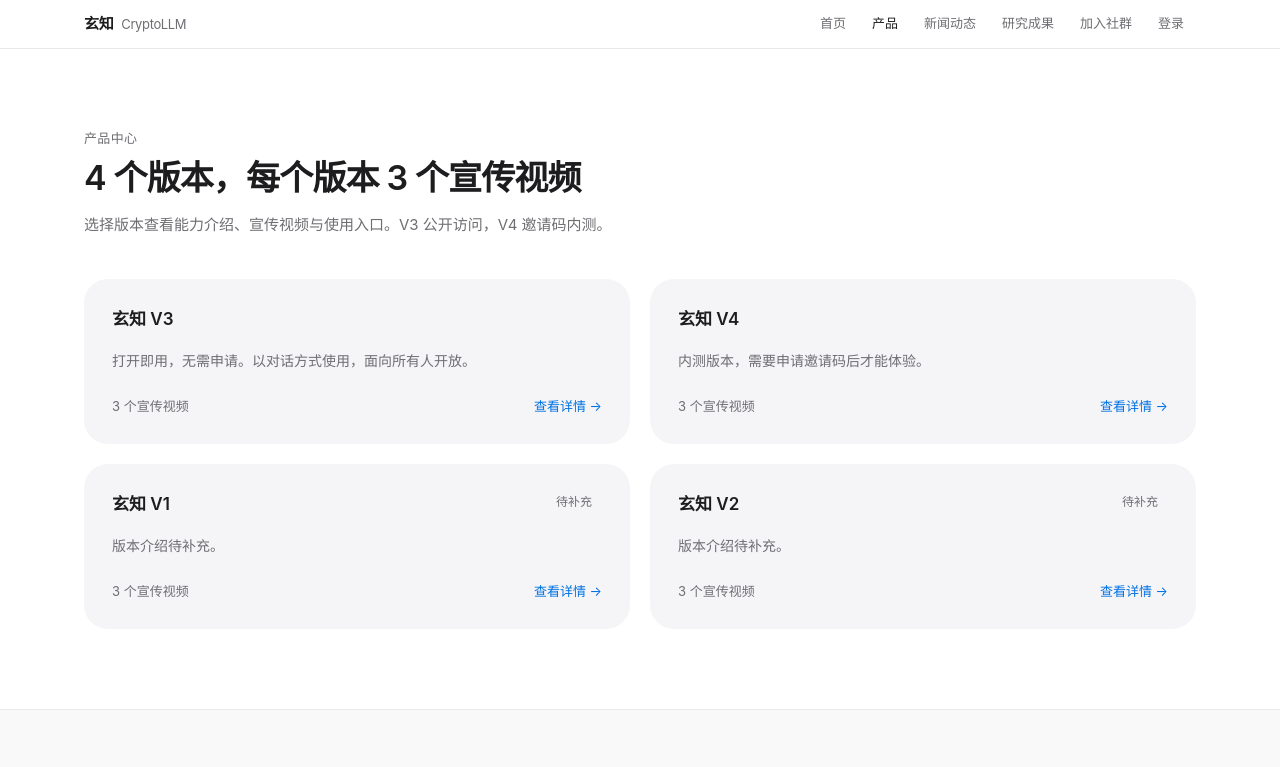
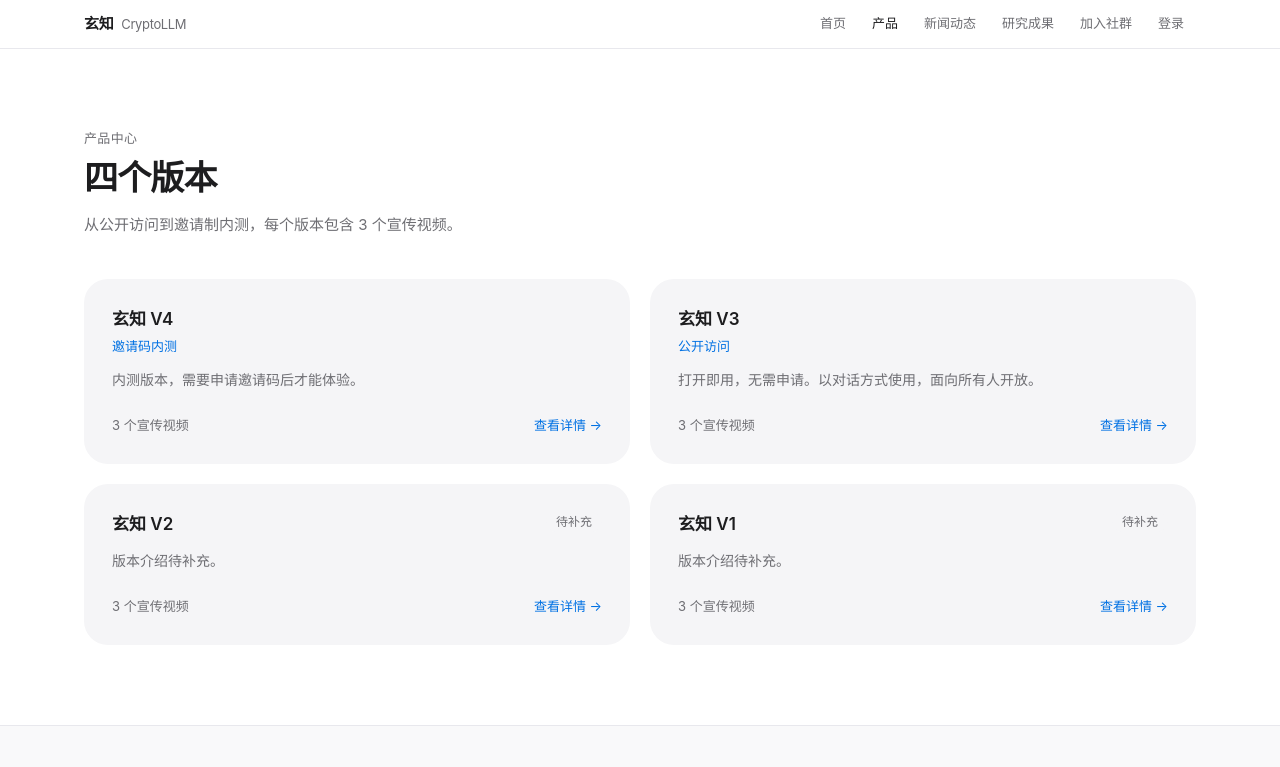
Before and after one commit to 2713498198/Cryptollm-web, a Next.js app: page /products in a window 1280 px wide. Shown: the top 767 px of the page. Built offline with nearby package versions, Linux system fonts and the light colour scheme.

Commit message:
优化产品中心版本排序与卡片信息层级

```diff
--- a/app/products/page.tsx
+++ b/app/products/page.tsx
@@ -11,8 +11,8 @@ export default function ProductsPage() {
   return (
     <Section
       eyebrow="产品中心"
-      title="4 个版本，每个版本 3 个宣传视频"
-      subtitle="选择版本查看能力介绍、宣传视频与使用入口。V3 公开访问，V4 邀请码内测。"
+      title="四个版本"
+      subtitle="从公开访问到邀请制内测，每个版本包含 3 个宣传视频。"
       headingLevel="h1"
     >
       <div className="grid gap-5 md:grid-cols-2">
--- a/components/ui.tsx
+++ b/components/ui.tsx
@@ -130,7 +130,10 @@ export function VersionCard({ version }: { version: Version }) {
         <h3 className="text-[17px] font-semibold text-ink">{version.name}</h3>
         {version.features.includes("待补充") && <PlaceholderBadge />}
       </div>
-      <p className="mt-4 flex-1 text-[14px] leading-6 text-ink-dim">
+      {version.tagline !== "待补充" && (
+        <p className="mt-1 text-[13px] text-accent">{version.tagline}</p>
+      )}
+      <p className="mt-3 flex-1 text-[14px] leading-6 text-ink-dim">
         {version.description}
       </p>
       <div className="mt-6 flex items-center justify-between text-[13px]">
--- a/content/versions.ts
+++ b/content/versions.ts
@@ -2,11 +2,27 @@ import type { Version } from "./types";
 
 export const versions: Version[] = [
   {
+    slug: "v4",
+    name: "玄知 V4",
+    tagline: "邀请码内测",
+    description: "内测版本，需要申请邀请码后才能体验。",
+    features: ["内测版本", "邀请码申请"],
+    videos: [
+      { title: "宣传视频 1", note: "待补充" },
+      { title: "宣传视频 2", note: "待补充" },
+      { title: "宣传视频 3", note: "待补充" },
+    ],
+    access: {
+      type: "invite",
+      label: "申请邀请码",
+      note: "邀请码机制由接入团队提供，链接待接入后替换。",
+    },
+  },
+  {
     slug: "v3",
     name: "玄知 V3",
     tagline: "公开访问",
-    description:
-      "打开即用，无需申请。以对话方式使用，面向所有人开放。",
+    description: "打开即用，无需申请。以对话方式使用，面向所有人开放。",
     features: ["公开访问", "对话方式", "无需申请"],
     videos: [
       { title: "宣传视频 1", note: "待补充" },
@@ -20,29 +36,27 @@ export const versions: Version[] = [
     },
   },
   {
-    slug: "v4",
-    name: "玄知 V4",
-    tagline: "邀请码内测",
-    description:
-      "内测版本，需要申请邀请码后才能体验。",
-    features: ["内测版本", "邀请码申请"],
+    slug: "v2",
+    name: "玄知 V2",
+    tagline: "待补充",
+    description: "版本介绍待补充。",
+    features: ["待补充"],
     videos: [
       { title: "宣传视频 1", note: "待补充" },
       { title: "宣传视频 2", note: "待补充" },
       { title: "宣传视频 3", note: "待补充" },
     ],
     access: {
-      type: "invite",
-      label: "申请邀请码",
-      note: "邀请码机制由接入团队提供，链接待接入后替换。",
+      type: "none",
+      label: "使用入口待定",
+      note: "V2 使用入口待补充。",
     },
   },
   {
     slug: "v1",
     name: "玄知 V1",
     tagline: "待补充",
-    description:
-      "版本介绍待补充。",
+    description: "版本介绍待补充。",
     features: ["待补充"],
     videos: [
       { title: "宣传视频 1", note: "待补充" },
@@ -55,22 +69,4 @@ export const versions: Version[] = [
       note: "V1 使用入口待补充。",
     },
   },
-  {
-    slug: "v2",
-    name: "玄知 V2",
-    tagline: "待补充",
-    description:
-      "版本介绍待补充。",
-    features: ["待补充"],
-    videos: [
-      { title: "宣传视频 1", note: "待补充" },
-      { title: "宣传视频 2", note: "待补充" },
-      { title: "宣传视频 3", note: "待补充" },
-    ],
-    access: {
-      type: "none",
-      label: "使用入口待定",
-      note: "V2 使用入口待补充。",
-    },
-  },
 ];
```
